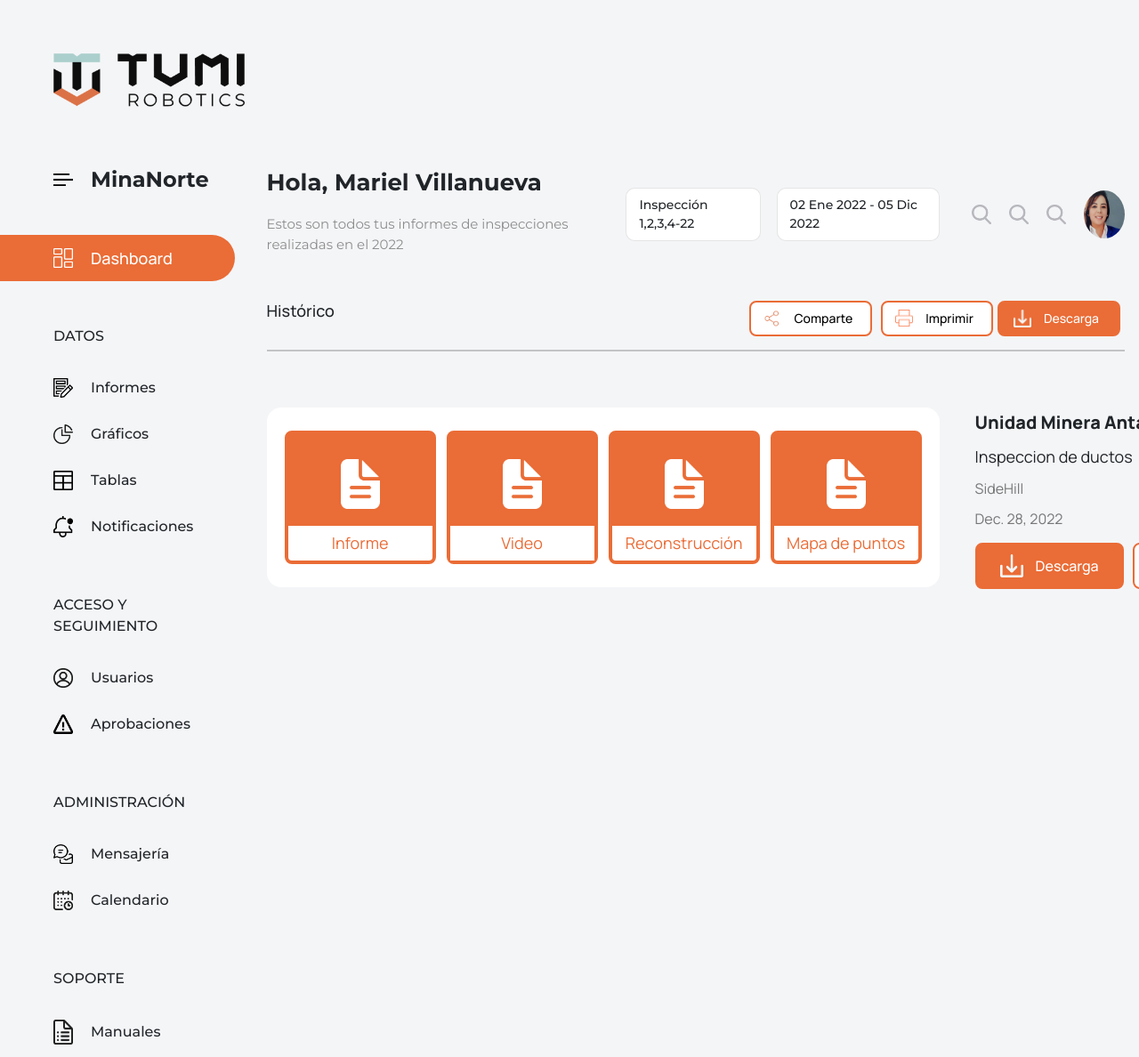
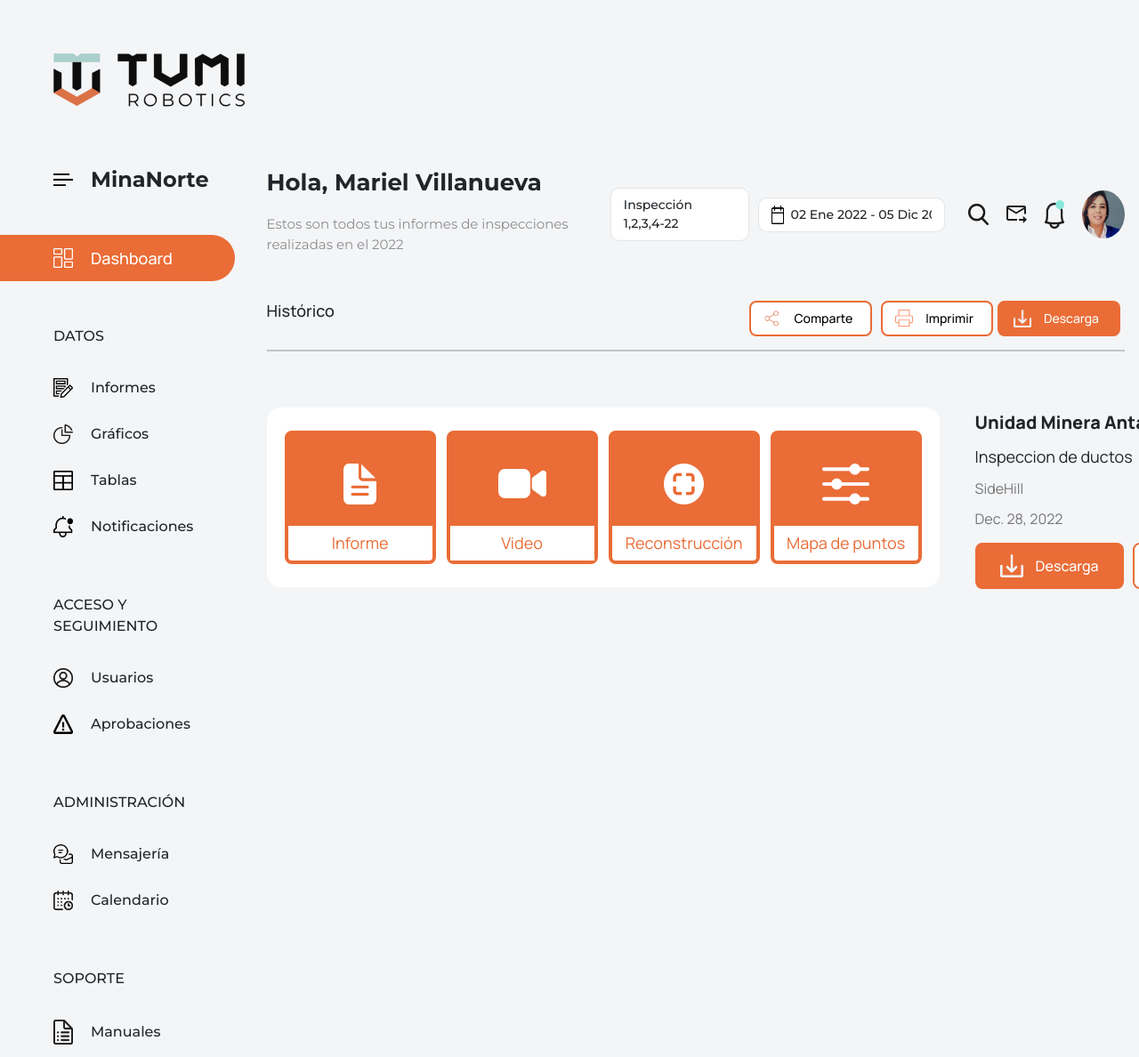
Before and after one commit to TumiRobotics/tumi_clientes, a Django app: page /tumi/dashboard in a window 1280 px wide. Shown: the whole page at 89% size. Run offline with Django 4.2, Linux system fonts and the light colour scheme; a user stored in the database is signed in; data comes from the database, SQL or seed files in the repository.

Commit message:
Se agrego iconos faltantes

```diff
--- a/tumi/static/style/dashboard.css
+++ b/tumi/static/style/dashboard.css
@@ -139,7 +139,7 @@
     align-items: center;
 }
 .dashboard_view_presentacion_contenedor_1{
-    width: 47%;
+    width: 44%;
 }
 .dashboard_view_presentacion_texto_1{
     font-family: 'Montserrat', sans-serif;
@@ -171,15 +171,26 @@
     font-size: 14px;
 }
 .dashboard_view_fechas{
+    display: inline-flex;
     padding: 8px 14px;
-    margin: 0 36px 0 18px;
+    margin: 0 26px 0 10px;
     background-color: #FFFFFF;
     border-radius: 10px;
     border: 1px solid
     rgba(0, 0, 0, 0.1);
+    white-space: nowrap;
+
+}
+.dashboard_view_fechas_text{
+    margin: 0 0 0 8px;
+    white-space: nowrap;
     font-family: 'Montserrat', sans-serif;
     font-weight: 500;
     font-size: 14px;
+}
+.dashboard_view_fechas_img{
+    width: 16px;
+    height: auto;
 }
 .dashboard_view_icon{
     width: 26px;
@@ -319,7 +330,8 @@
 }
 .dashboard_historico_card_icon{
     width: auto;
-    height: 56px;
+    max-width: 54px;
+    max-height: 46px;
     margin-bottom: 30px;
 }
 .dashboard_historico_card_text{
--- a/tumi/templates/dashboard.html
+++ b/tumi/templates/dashboard.html
@@ -83,10 +83,13 @@
                     </div>
                     <div class="dashboard_view_inspeccion_opcion_row_1">
                         <div class="dashboard_view_inspeccion">Inspección 1,2,3,4-22</div>
-                        <div class="dashboard_view_fechas">02 Ene 2022 - 05 Dic 2022</div>
+                        <div class="dashboard_view_fechas">
+                            <img class="dashboard_view_fechas_img" src="{% static 'img/calendar.png' %}" alt="">
+                            <p class="dashboard_view_fechas_text">02 Ene 2022 - 05 Dic 2022</p>
+                        </div>
                         <img class="dashboard_view_icon" src="{% static 'img/lupa.png' %}" alt="">
-                        <img class="dashboard_view_icon" src="{% static 'img/lupa.png' %}" alt="">
-                        <img class="dashboard_view_icon" src="{% static 'img/lupa.png' %}" alt="">
+                        <img class="dashboard_view_icon" src="{% static 'img/mensaje.png' %}" alt="">
+                        <img class="dashboard_view_icon" src="{% static 'img/campana.png' %}" alt="">
                         <img class="dashboard_view_photo" src="{% static 'img/users/Mariel.png' %}" alt="">
                     </div>
                 </div>
@@ -119,19 +122,19 @@
                                     </div>
                                 </a>
                                 <button class="dashboard_historico_card" data-bs-toggle="modal" data-bs-target="#videoModal{{ inspeccion.id }}">
-                                    <img class="dashboard_historico_card_icon" src="{% static 'img/informen.png' %}" alt="icono">
+                                    <img class="dashboard_historico_card_icon" src="{% static 'img/video.png' %}" alt="icono">
                                     <div class="dashboard_historico_card_text">
                                         Video
                                     </div>
                                 </button>
                                 <a style="text-decoration: none;" href="{% url 'tumi:descargarLas' inspeccion.id %}" class="dashboard_historico_card">
-                                    <img class="dashboard_historico_card_icon" src="{% static 'img/informen.png' %}" alt="icono">
+                                    <img class="dashboard_historico_card_icon" src="{% static 'img/inspeccion.png' %}" alt="icono">
                                     <div class="dashboard_historico_card_text">
                                         Reconstrucción
                                     </div>
                                 </a>
                                 <a style="text-decoration: none;" href="{% url 'tumi:descargarDxf' inspeccion.id %}" class="dashboard_historico_card">
-                                    <img class="dashboard_historico_card_icon" src="{% static 'img/informen.png' %}" alt="icono">
+                                    <img class="dashboard_historico_card_icon" src="{% static 'img/puntos.png' %}" alt="icono">
                                     <div class="dashboard_historico_card_text">
                                         Mapa de puntos
                                     </div>
```
Also changed, not shown: tumi/static/img/calendar.png (added), tumi/static/img/campana.png (added), tumi/static/img/inspeccion.png (added), tumi/static/img/lupa.png, tumi/static/img/mensaje.png (added), tumi/static/img/puntos.png (added), tumi/static/img/video.png (added).
